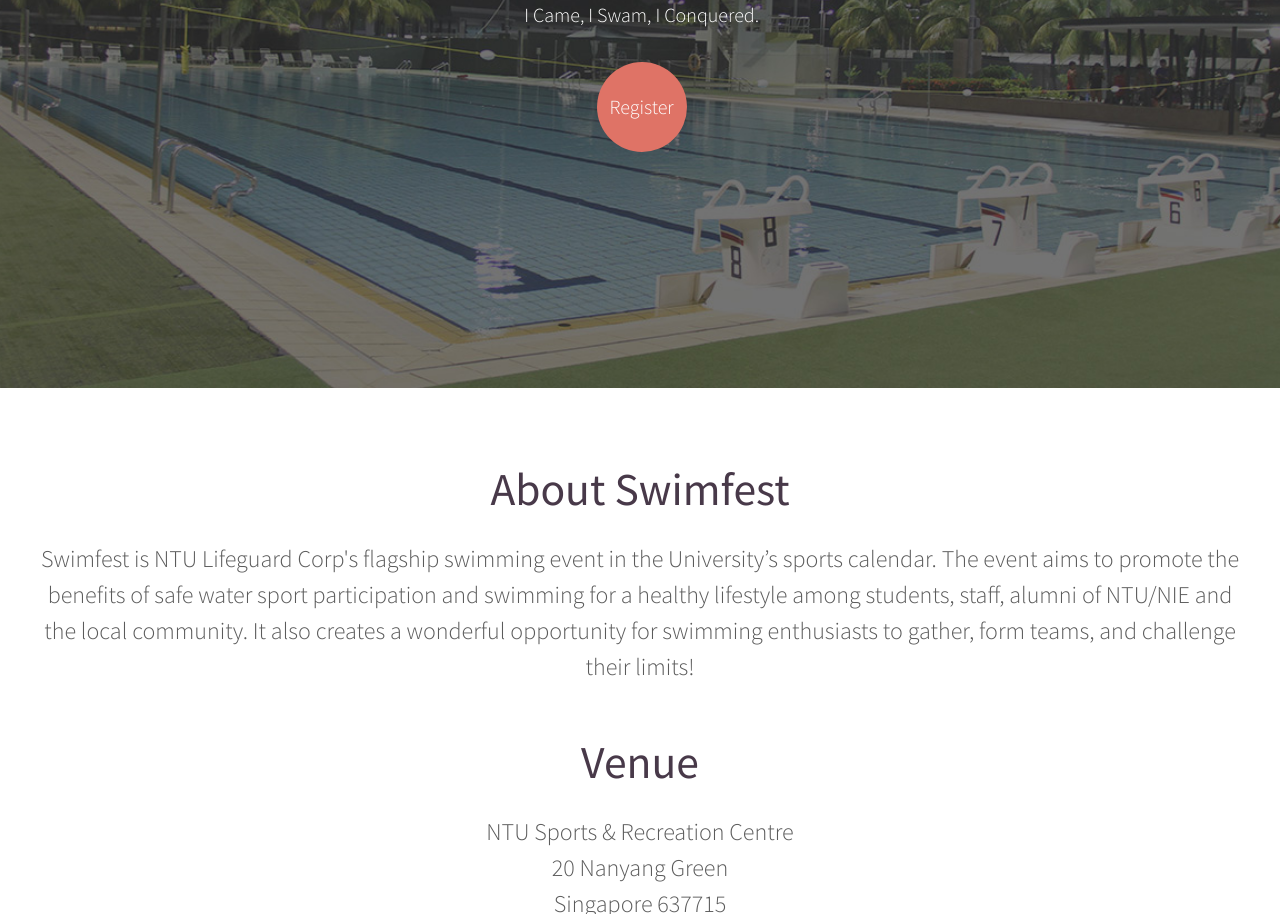
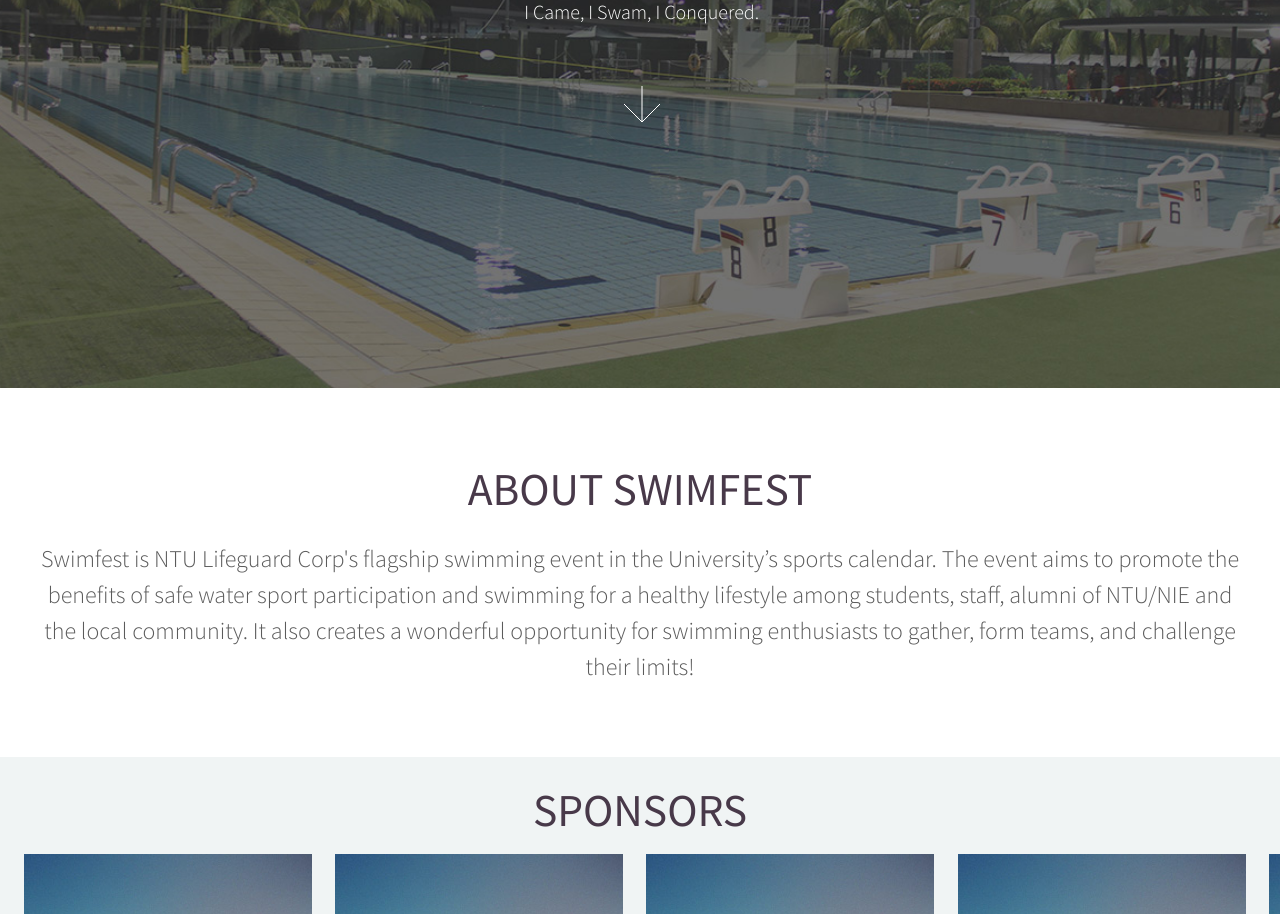
Before and after one commit to ernestlwt/ntu_swimfest_2016, a plain HTML site: page index.html in a window 1280 px wide. Shown: the part 412-1326 px from the top of the page. Drawn offline with Linux system fonts and the light colour scheme.

Commit message:
swimfest v2
Changes on website hompage button

```diff
--- a/assets/css/main.css
+++ b/assets/css/main.css
@@ -1988,18 +1988,15 @@
 	input[type="reset"],
 	button,
 	.button {
-		position: relative;
-		display: inline-block;
-		background: #df7366;
-		color: #fff;
-		text-align: center;
-		border-radius: 0.5em;
-		text-decoration: none;
-		padding: 0.65em 3em 0.65em 3em;
-		border: 0;
-		cursor: pointer;
-		outline: 0;
-		font-weight: 300;
+		width: 5em;
+		height: 5em;
+		line-height: 4.5em;
+		padding: 0;
+		background-image: url("images/dark-arrow.svg");
+		background-position: center center;
+		background-repeat: no-repeat;
+		text-indent: -10em;
+		overflow: hidden;
 		-moz-transition: background-color 0.35s ease-in-out, color 0.35s ease-in-out, border-bottom-color 0.35s ease-in-out;
 		-webkit-transition: background-color 0.35s ease-in-out, color 0.35s ease-in-out, border-bottom-color 0.35s ease-in-out;
 		-ms-transition: background-color 0.35s ease-in-out, color 0.35s ease-in-out, border-bottom-color 0.35s ease-in-out;
@@ -2012,7 +2009,7 @@
 		button:hover,
 		.button:hover {
 			color: #fff;
-			background: #ef8376;
+			background-color: #ef8376;
 		}
 
 		input[type="button"].alt,
--- a/index.html
+++ b/index.html
@@ -27,7 +27,7 @@
 								<p>I Came, I Swam, I Conquered.</p>
 							</header>
 							<footer>
-								<a href="registration.html" class="button circled scrolly">Register</a>
+								<a href="#banner" class="button circled scrolly"></a>
 							</footer>
 						</div>
 
@@ -48,23 +48,9 @@
 			<!-- Banner -->
 				<section id="banner">
 					<header>
-						<h2>About Swimfest</h2>
+						<h2>ABOUT SWIMFEST</h2>
 						<p>
 							Swimfest is NTU Lifeguard Corp's flagship swimming event in the University’s sports calendar. The event aims to promote the benefits of safe water sport participation and swimming for a healthy lifestyle among students, staff, alumni of NTU/NIE and the local community. It also creates a wonderful opportunity for swimming enthusiasts to gather, form teams, and challenge their limits!
-						</p>
-						<br />
-						<br />
-						<h2>Venue</h2>
-						<p>
-							NTU Sports & Recreation Centre<br />
-							20 Nanyang Green<br />
-							Singapore 637715
-						</p>
-						<br />
-						<br />
-						<h2>Getting Here</h2>
-						<p>
-							Map or Directions?
 						</p>
 					</header>
 				</section>
@@ -72,7 +58,7 @@
 			<!-- Carousel -->
 				<section class="carousel">
 					<header align="center">
-						<h2>Sponsors</h2>
+						<h2>SPONSORS</h2>
 					</header>
 					<div class="reel">
 
```
Also changed, not shown: contact.html (+13 -10 lines), To do.txt, assets/css/images/dark-arrow.svg (added).
